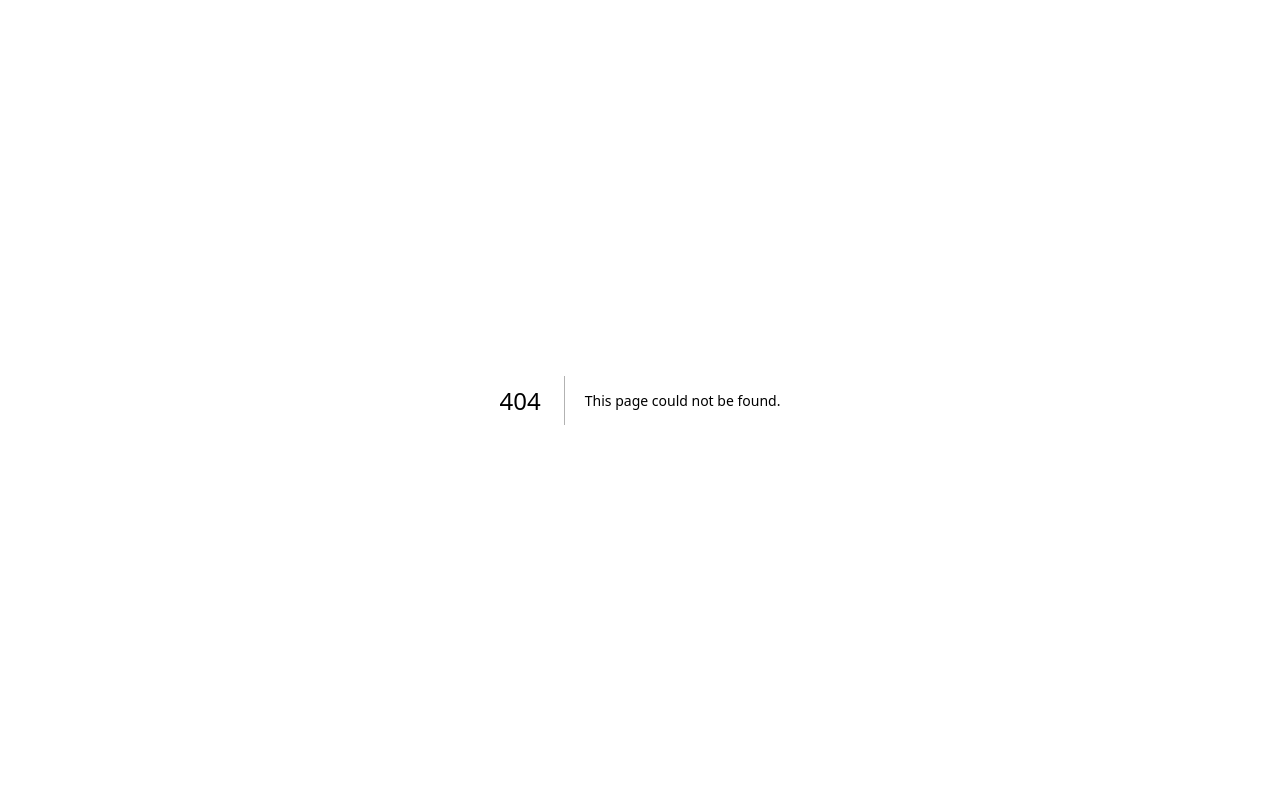
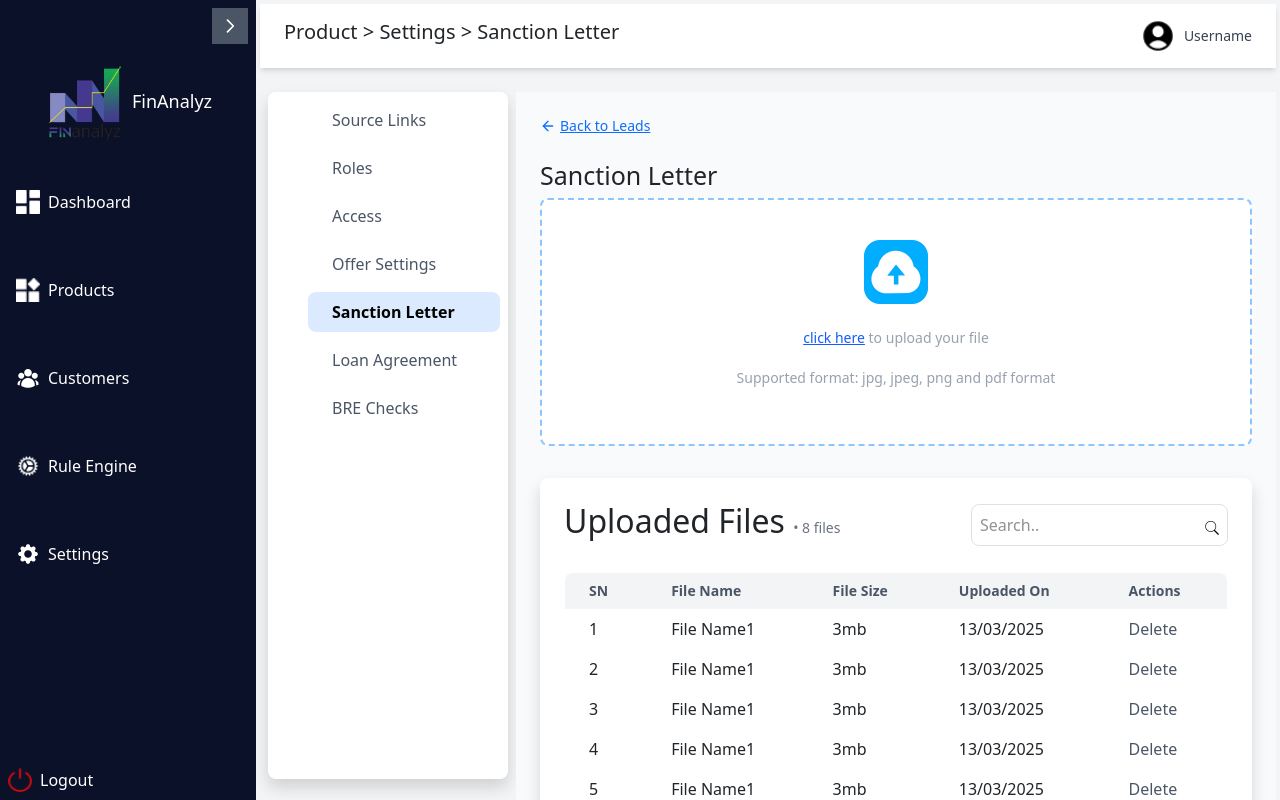
Before and after one commit to DESHMUKH-NIKITA/authentication-practice, a Next.js app: page /sanction-letter in a window 1280 px wide. Before the commit this address had no page. Shown: the top 800 px of the page. Built offline with nearby package versions, Linux system fonts and the light colour scheme.

Commit message:
Sanction-letter

```diff
--- /dev/null
+++ b/src/app/sanction-letter/page.js
@@ -0,0 +1,146 @@
+'use client';
+
+import { useRef, useState } from 'react';
+import Layout from '@/components/Layout';
+import SettingsSidebar from '@/components/SettingsSidebar';
+import Link from 'next/link'; // Ensure Link is imported
+import { ArrowLeft } from 'lucide-react';
+export default function FileUploadScreen() {
+  const [files, setFiles] = useState([
+    { id: 1, name: 'File Name1', size: '3mb', date: '13/03/2025' },
+    { id: 2, name: 'File Name1', size: '3mb', date: '13/03/2025' },
+    { id: 3, name: 'File Name1', size: '3mb', date: '13/03/2025' },
+    { id: 4, name: 'File Name1', size: '3mb', date: '13/03/2025' },
+    { id: 5, name: 'File Name1', size: '3mb', date: '13/03/2025' },
+    { id: 6, name: 'File Name1', size: '3mb', date: '13/03/2025' },
+    { id: 7, name: 'File Name1', size: '3mb', date: '13/03/2025' },
+    { id: 8, name: 'File Name1', size: '3mb', date: '13/03/2025' },
+  ]);
+
+  const [searchTerm, setSearchTerm] = useState('');
+  const fileInputRef = useRef(null);
+
+  const handleDelete = (id) => {
+    setFiles(files.filter(file => file.id !== id));
+  };
+
+  const handleFileClick = () => {
+    fileInputRef.current.click();
+  };
+
+  const filteredFiles = files.filter(file =>
+    file.name.toLowerCase().includes(searchTerm.toLowerCase())
+  );
+
+  return (
+    <Layout>
+      {/* Top Navbar */}
+      <div className="w-full h-16 bg-white flex items-center justify-between px-6 shadow-md">
+        <h5 className="text-sm font-semibold text-gray-800">
+          Product &gt; Settings &gt; Sanction Letter
+        </h5>
+        <div className="flex items-center gap-2">
+          <img src="/Username.png" alt="User Icon" className="w-9 h-9 rounded-full" />
+          <span className="text-sm font-medium text-gray-700">Username</span>
+        </div>
+      </div>
+
+      {/* Sidebar + Main Content */}
+      <div className="flex mt-6">
+        <div className="w-64">
+          <SettingsSidebar />
+        </div>
+
+        <div className="flex-1 flex flex-col bg-gray-50 overflow-auto p-6">
+          {/* Back to Leads Link */}
+          <Link
+            href="/lead-dashboard"
+            className="inline-flex items-center text-blue-600 text-sm mb-4 hover:underline"
+          >
+            <ArrowLeft className="w-4 h-4 mr-1" /> Back to Leads
+          </Link>
+
+          {/* Title */}
+          <h1 className="text-xs font-semibold text-gray-800" style={{ fontSize: '25px' }}>
+            Sanction Letter
+          </h1>
+
+          {/* File Upload Box */}
+          <div className="border-dashed border-2 border-blue-300 bg-white rounded-lg p-10 flex flex-col items-center justify-center mb-8">
+            {/*<div className="text-4xl text-blue-600 mb-4">⬆️</div>*/}
+            <img src="/upload_b.png" alt="Upload Icon" className="w-16 h-16 mb-4" />
+            <p className="text-gray-400 text-sm text-center">
+              <span className="text-blue-600 underline cursor-pointer" onClick={handleFileClick}>
+                click here
+              </span>{' '}
+              to upload your file
+            </p>
+            <p className="text-gray-400 text-sm mt-1">
+              Supported format: jpg, jpeg, png and pdf format
+            </p>
+            <input
+              type="file"
+              ref={fileInputRef}
+              className="hidden"
+              onChange={(e) => {
+                console.log(e.target.files);
+              }}
+            />
+          </div>
+
+          {/* Uploaded Files Section */}
+          <div className="bg-white shadow rounded-lg p-6">
+            <div className="flex items-center justify-between mb-4">
+              <h2 className="text-2xl font-semibold">
+                Uploaded Files <span className="text-sm text-gray-500">• {files.length} files</span>
+              </h2>
+              <div className="relative">
+                <input
+                  type="text"
+                  placeholder="Search.."
+                  className="pl-2 pr-4 py-2 border rounded-lg text-sm focus:outline-none focus:ring-2 focus:ring-blue-400"
+                  value={searchTerm}
+                  onChange={(e) => setSearchTerm(e.target.value)}
+                />
+               <img src="/search.png" alt="Upload Icon" className="w-4 h-4 mb-4 absolute right-2  top-4" />
+              </div>
+            </div>
+
+            <div className="overflow-x-auto">
+              <table className="min-w-full table-auto border border-gray-400 rounded-lg overflow-hidden">
+                <thead className="bg-gray-100">
+                  <tr className="border-b-4 border-gray-400">
+                    <th className="px-4 py-2 text-left text-sm font-bold text-gray-600">SN</th>
+                    <th className="px-4 py-2 text-left text-sm font-bold text-gray-600">File Name</th>
+                    <th className="px-4 py-2 text-left text-sm font-bold text-gray-600">File Size</th>
+                    <th className="px-4 py-2 text-left text-sm font-bold text-gray-600">Uploaded On</th>
+                    <th className="px-4 py-2 text-left text-sm font-bold text-gray-600">Actions</th>
+                  </tr>
+                </thead>
+                <tbody>
+                  {filteredFiles.map((file, index) => (
+                    <tr
+                      className={`border-b-2 border-gray-400 ${index === filteredFiles.length - 1 ? 'rounded-b-lg' : ''}`}
+                      key={file.id}
+                    >
+                      <td className="px-4 py-2">{index + 1}</td>
+                      <td className="px-4 py-2">{file.name}</td>
+                      <td className="px-4 py-2">{file.size}</td>
+                      <td className="px-4 py-2">{file.date}</td>
+                      <td
+                        className="px-4 py-2 text-gray-600 cursor-pointer"
+                        onClick={() => handleDelete(file.id)}
+                      >
+                        Delete
+                      </td>
+                    </tr>
+                  ))}
+                </tbody>
+              </table>
+            </div>
+          </div>
+        </div>
+      </div>
+    </Layout>
+  );
+}
--- a/src/components/profilesetting.js
+++ b/src/components/profilesetting.js
@@ -30,6 +30,7 @@ export default function TopNavbarWithLayout() {
     {
       title: "Sanction Letter",
       description: "Upload and manage sample sanction letter templates.",
+      path: "/sanction-letter",
     },
     {
       title: "Loan Agreement",
```
Also changed, not shown: public/search.png (added), public/upload_b.png (added).
